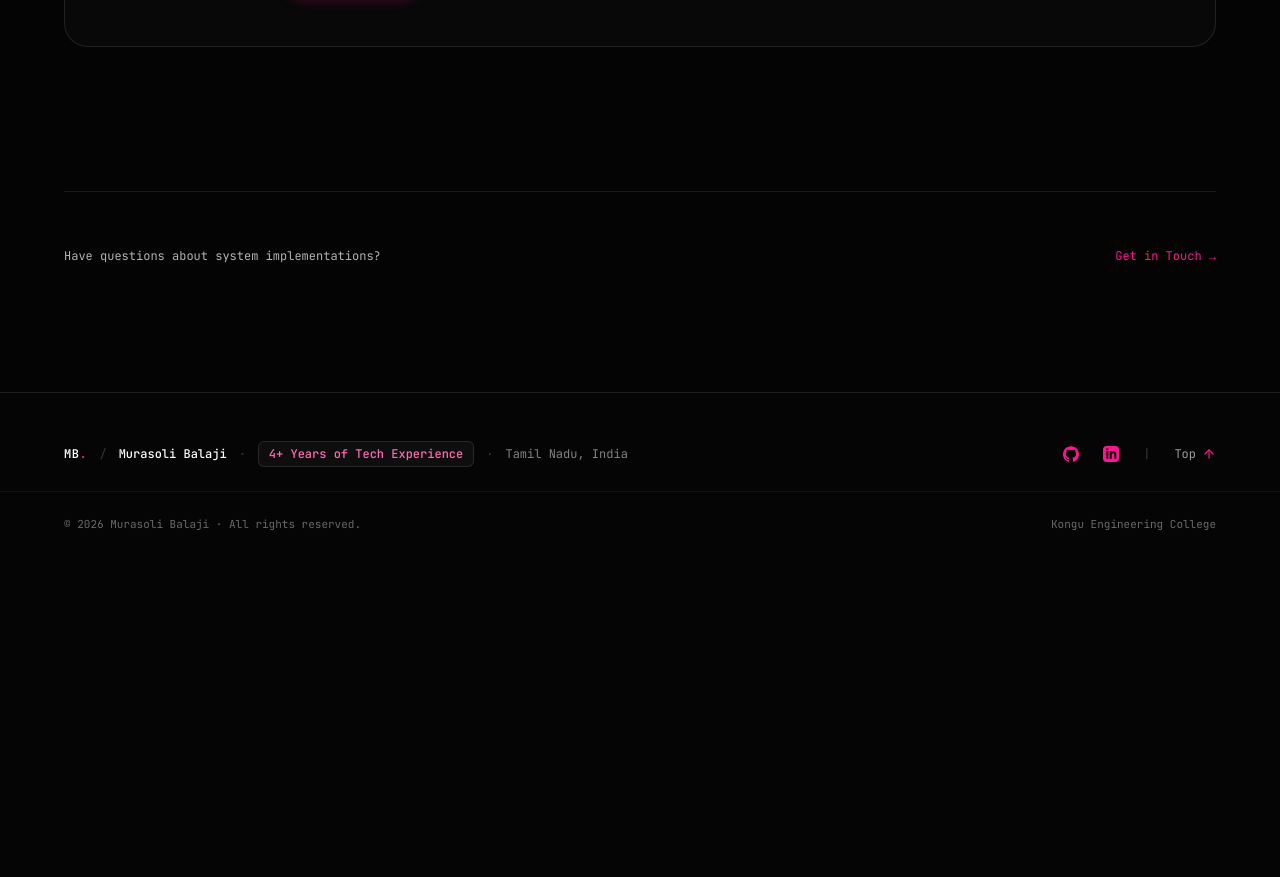
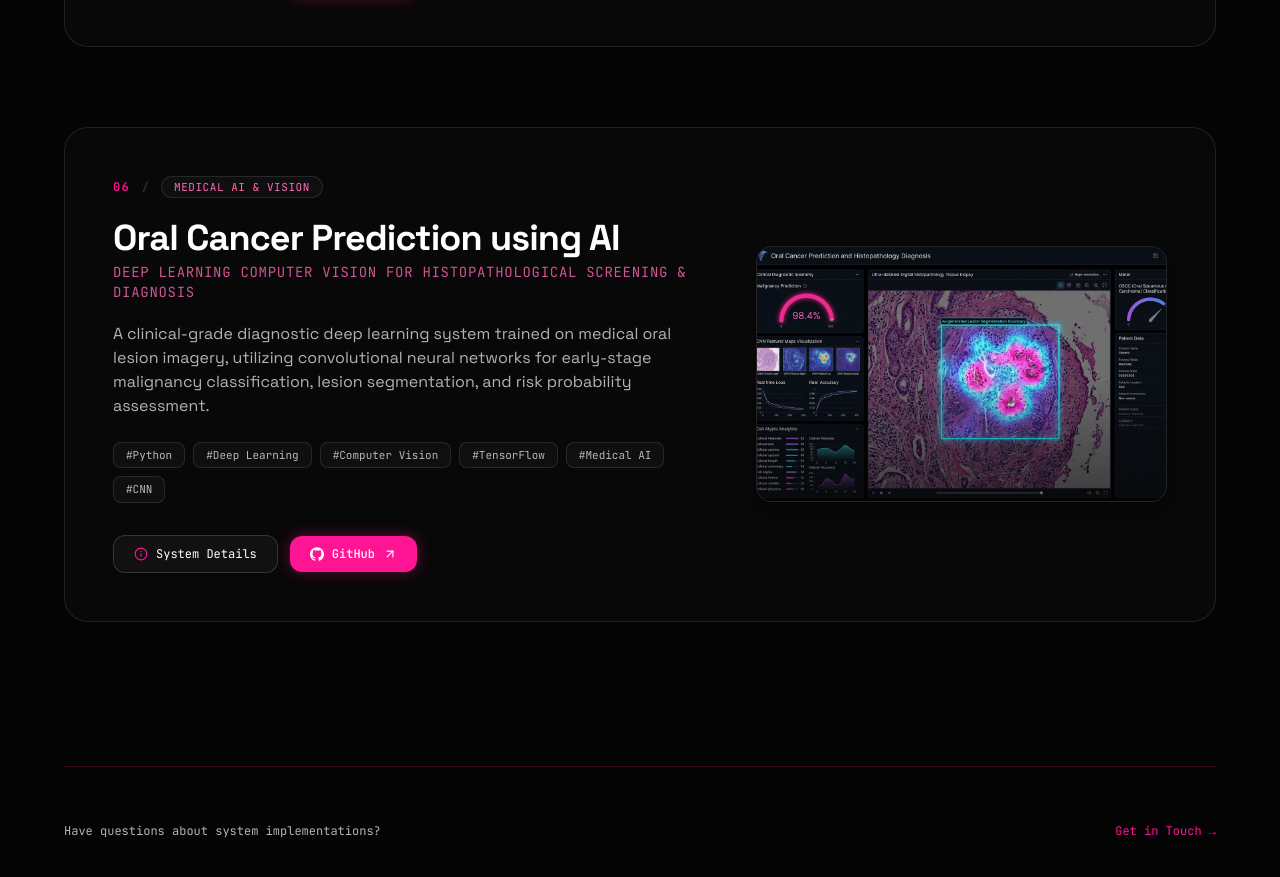
Before and after one commit to MurasoliB/murasolib.github.io, a React (Vite) app: page /#/projects in a window 1280 px wide. Shown: the part 2840-3717 px from the top of the page. Before the commit the page ends 3420 px from the top, so only its background shows below. Built offline with nearby package versions, Linux system fonts and the light colour scheme.

Commit message:
feat: add Project 06 - Oral Cancer Prediction Using Artificial Intelligence

```diff
--- a/src/data/portfolioData.js
+++ b/src/data/portfolioData.js
@@ -118,6 +118,24 @@ export const featuredProjects = [
     ],
     github: "https://github.com/MurasoliB/Student-Details-Search-Using-Natural-Language-Query",
     badge: "NLP & Groq API"
+  },
+  {
+    id: "oral-cancer-ai",
+    number: "06",
+    title: "Oral Cancer Prediction using AI",
+    tagline: "Deep learning computer vision for histopathological screening & diagnosis",
+    description:
+      "A clinical-grade diagnostic deep learning system trained on medical oral lesion imagery, utilizing convolutional neural networks for early-stage malignancy classification, lesion segmentation, and risk probability assessment.",
+    tags: ["Python", "Deep Learning", "Computer Vision", "TensorFlow", "Medical AI", "CNN"],
+    image: "/assets/images/oral-cancer-ai-preview.jpg",
+    features: [
+      "Convolutional neural network architecture for high-accuracy lesion classification",
+      "Automated binary and multi-class histopathological malignancy screening",
+      "Grad-CAM visual explainability heatmaps highlighting diagnostic cellular regions",
+      "Probability confidence scoring for clinical decision support"
+    ],
+    github: "https://github.com/MurasoliB/Oral-Cancer-Prediction-Using-Artificial-Intelligence",
+    badge: "Medical AI & Vision"
   }
 ];
 
```
Also changed, not shown: public/assets/images/oral-cancer-ai-preview.jpg (added).
